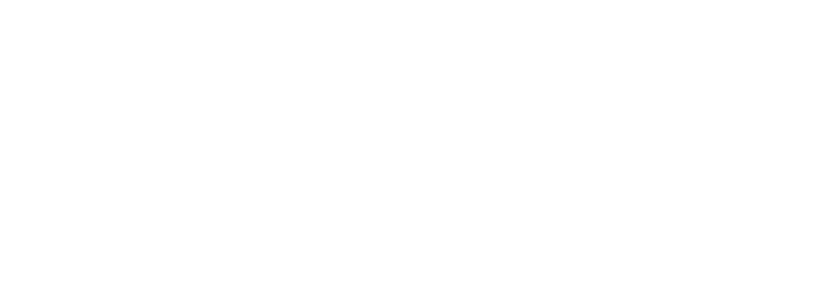
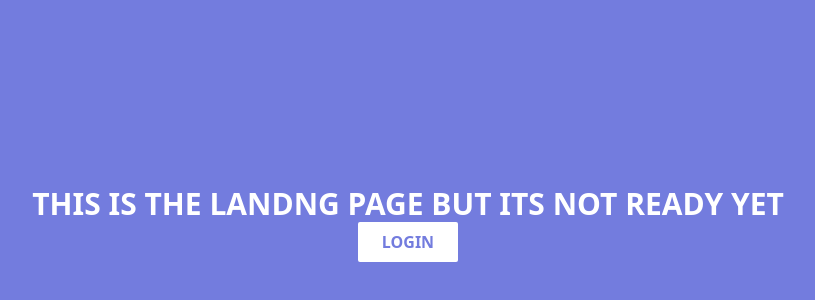
Before and after one commit to cermuel/devbin, a React (Create React App) app: page / in a window 1280 px wide. Before the commit this address had no page. Shown: the part 176-476 px from the top of the page, without its empty margins (232-1047 px from the left). Built offline with nearby package versions, Linux system fonts and the light colour scheme.

Commit message:
Landing page

```diff
--- a/src/App.tsx
+++ b/src/App.tsx
@@ -7,11 +7,13 @@
 import Login from "./pages/Login";
 import Home from "./pages/Home";
 import Profile from "./pages/Profile";
+import Entry from "./pages/Entry";
 
 function App() {
   return (
     <Router>
       <Routes>
+        <Route path="/" element={<Entry />} />
         <Route path="/auth/login" element={<Login />} />
         <Route path="/auth/signup" element={<Signup />} />
       </Routes>{" "}
--- a/src/pages/Entry.tsx
+++ b/src/pages/Entry.tsx
@@ -1,10 +1,17 @@
 import React from "react";
+import { Link } from "react-router-dom";
 
 const Entry = () => {
   return (
-    <div className="bg-pry w-screen h-screen">
-      This is the entry page
-      <button>loiujhygfd</button>
+    <div className="bg-pry flex-col flex justify-center items-center w-screen h-screen">
+      <h1 className="text-white font-bold text-3xl">
+        THIS IS THE LANDNG PAGE BUT ITS NOT READY YET
+      </h1>
+      <Link to={"/auth/login"}>
+        <button className="bg-white rounded-sm text-pry font-semibold py-2 px-6">
+          LOGIN
+        </button>
+      </Link>
     </div>
   );
 };
```
